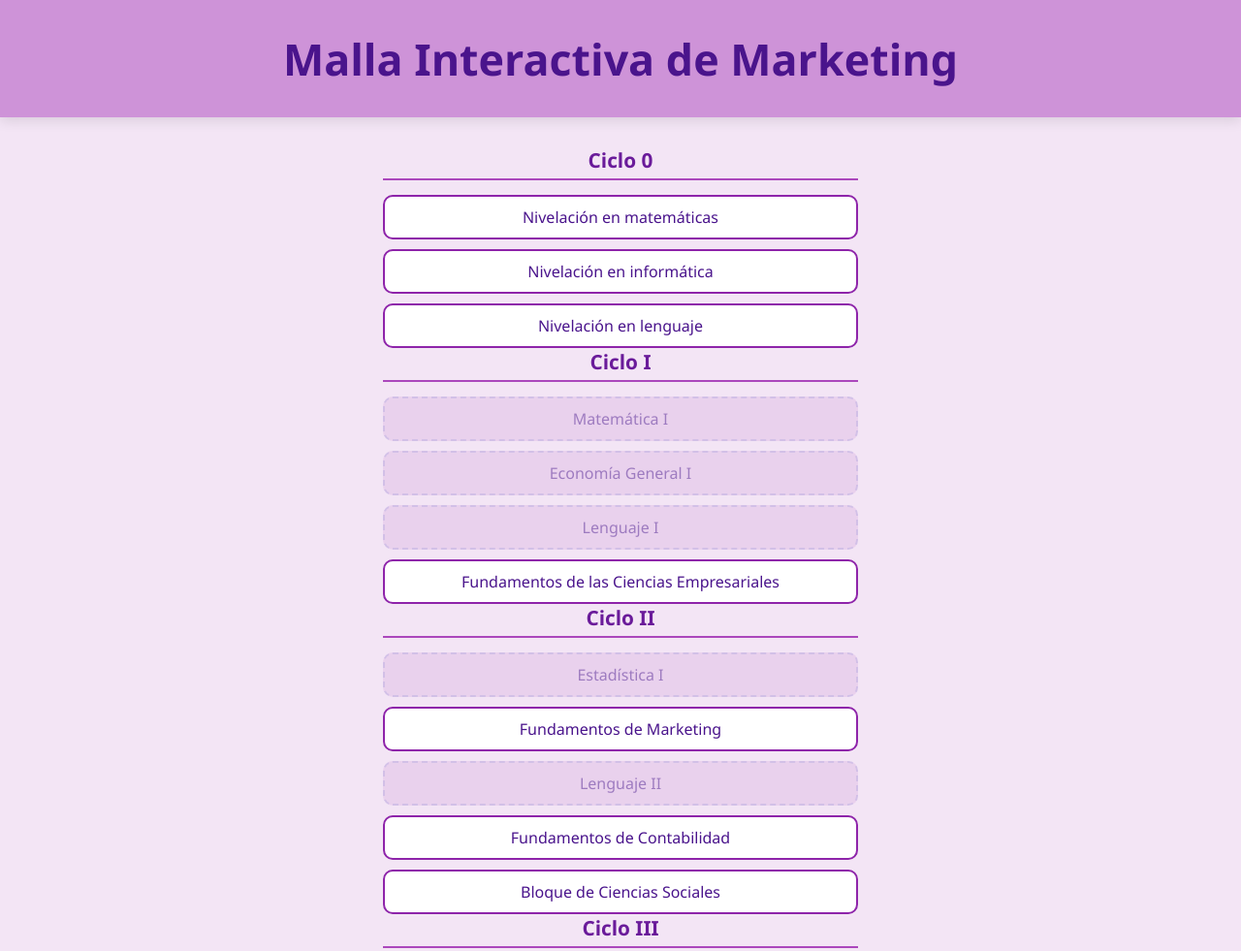
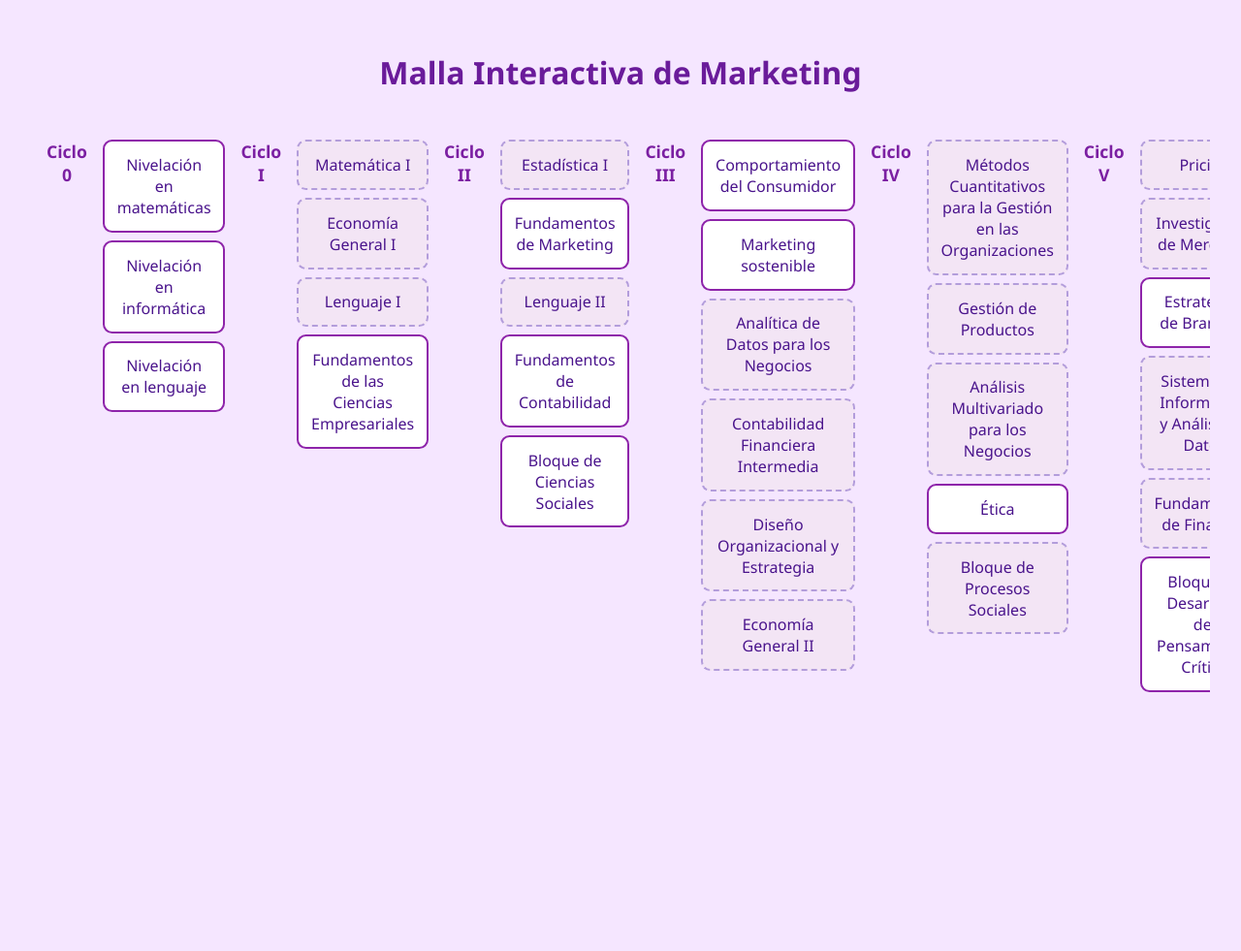
Before and after one commit to Nahircitaa/Malla-interactiva-marketing-, a plain HTML site: page index.html in a window 1280 px wide. Shown: the top 981 px of the page at 97% size. After the commit the page ends 828 px from the top, so only its background shows below. Drawn offline with Linux system fonts and the light colour scheme.

Commit message:
Update styles.css

```diff
--- a/styles.css
+++ b/styles.css
@@ -1,92 +1,69 @@
-/* Fondo general y estilo base */
 body {
+  background-color: #f5e6ff;
+  font-family: 'Segoe UI', sans-serif;
+  color: #333;
   margin: 0;
-  padding: 0;
-  font-family: 'Segoe UI', sans-serif;
-  background-color: #f3e5f5;
-  color: #4a148c;
-}
-
-/* Título principal centrado */
-header {
-  background-color: #ce93d8;
-  padding: 30px 20px;
-  text-align: center;
-  box-shadow: 0 4px 12px rgba(0, 0, 0, 0.1);
+  padding: 2rem;
 }
 
 h1 {
-  margin: 0;
-  font-size: 2.8rem;
-  color: #4a148c;
+  text-align: center;
+  color: #6a1b9a;
+  margin-bottom: 2rem;
 }
 
-/* Contenedor general */
-main {
-  padding: 30px;
+#malla {
   display: flex;
-  flex-wrap: wrap;
-  justify-content: center;
-  gap: 40px;
+  gap: 1rem;
+  overflow-x: auto;
+  padding: 1rem;
 }
 
-/* Cada columna de ciclo */
 .ciclo-bloque {
-  flex: 1 1 220px;
-  max-width: 250px;
-  background-color: #ede7f6;
-  padding: 15px;
-  border-radius: 12px;
-  box-shadow: 0 0 10px rgba(0,0,0,0.05);
+  flex: 0 0 auto;
+  background: #fefcff;
+  padding: 1rem;
+  border-radius: 1rem;
+  box-shadow: 0 0 10px #c9a4e8;
+  min-width: 200px;
 }
 
-/* Título del ciclo */
 .ciclo {
-  font-size: 1.3rem;
   font-weight: bold;
-  margin-bottom: 15px;
-  color: #6a1b9a;
-  border-bottom: 2px solid #ab47bc;
-  padding-bottom: 5px;
+  font-size: 1.1rem;
   text-align: center;
+  color: #7b1fa2;
+  margin-bottom: 1rem;
 }
 
-/* Contenedor de los ramos */
 .ciclo-contenedor {
   display: flex;
   flex-direction: column;
-  gap: 10px;
+  gap: 0.5rem;
 }
 
-/* Ramos base */
 .ramo {
-  padding: 10px 15px;
-  border-radius: 10px;
-  background-color: #e1bee7;
+  border: 2px dashed #b39ddb;
+  padding: 0.8rem;
+  border-radius: 0.6rem;
+  text-align: center;
+  background-color: #f3e5f5;
   color: #4a148c;
-  opacity: 0.5;
-  border: 2px dashed #b39ddb;
-  text-align: center;
-  transition: all 0.3s ease;
+  cursor: not-allowed;
+  transition: all 0.3s ease-in-out;
 }
 
-/* Ramos disponibles para hacer clic */
 .ramo.activo {
+  border-style: solid;
+  border-color: #8e24aa;
+  background-color: white;
+  color: #4a148c;
   cursor: pointer;
-  background-color: #ffffff;
-  border: 2px solid #8e24aa;
-  opacity: 1;
 }
 
-/* Hover estético */
-.ramo.activo:hover {
-  background-color: #fce4ec;
-}
-
-/* Ramos aprobados */
 .ramo.aprobado {
   background-color: #8e24aa;
   color: white;
   border: none;
-  text-decoration: line-through;
+  transform: scale(1.02);
 }
```
